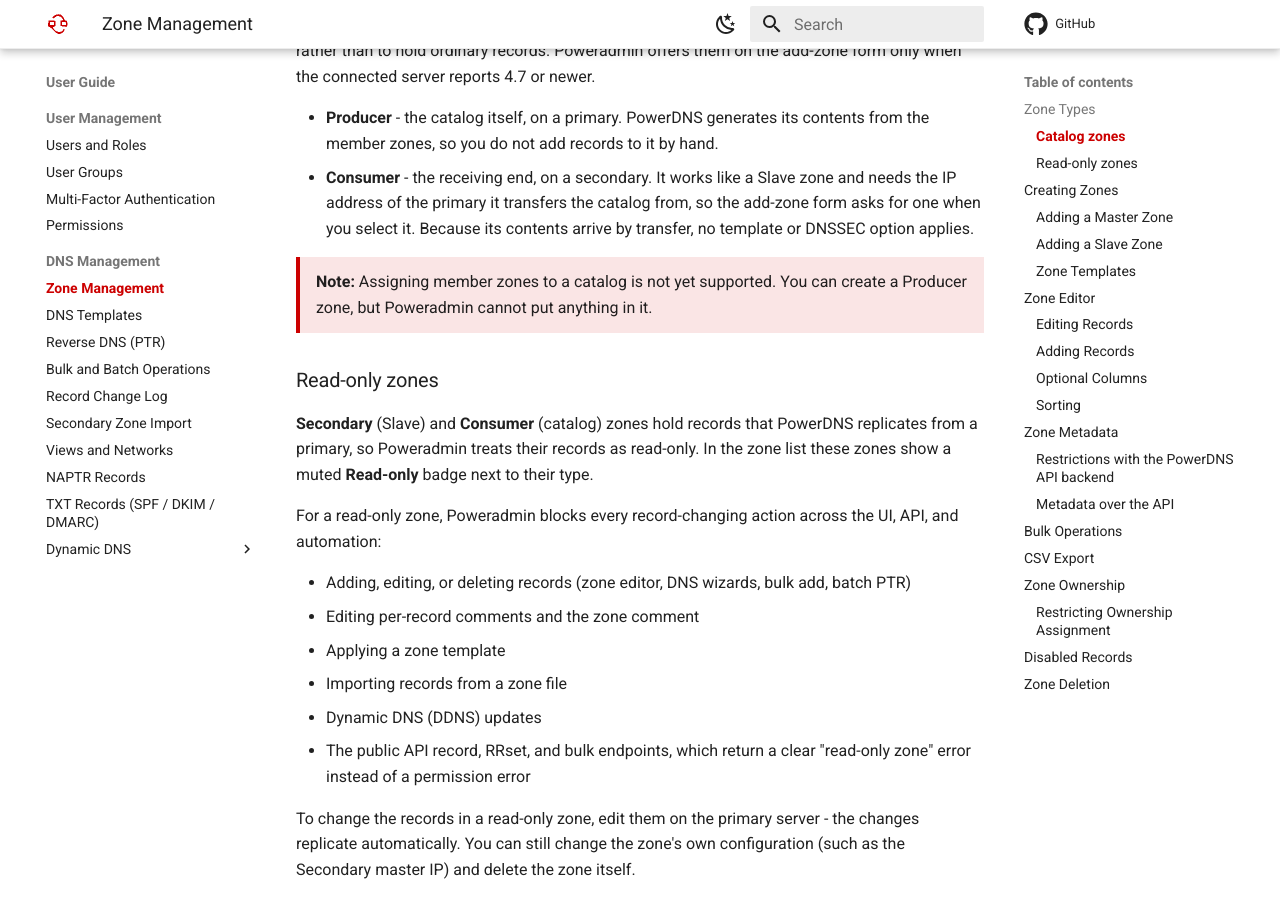
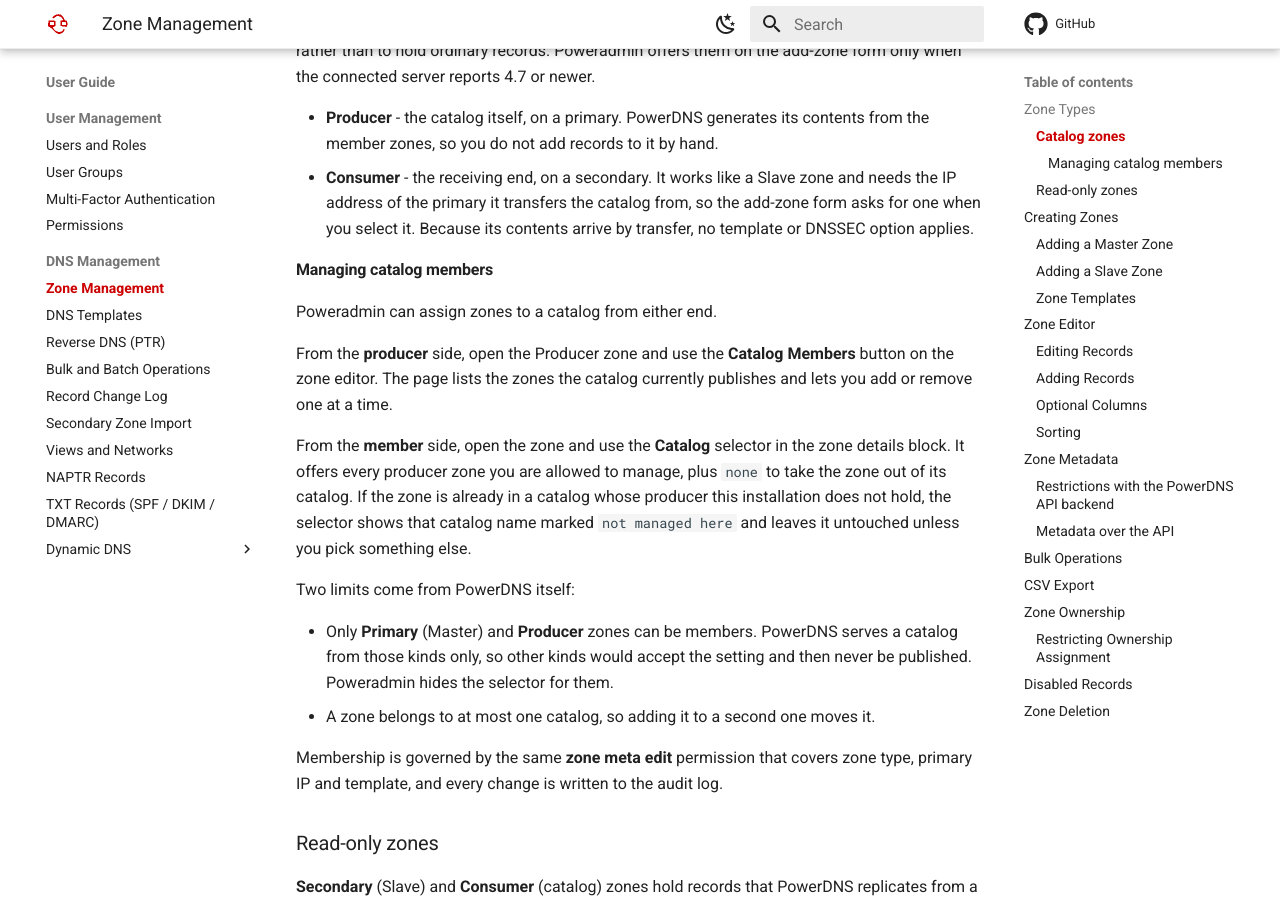
Before and after one commit to poweradmin/poweradmin-docs, an MkDocs documentation site: the page built from docs/user-guide/zones.md, in a window 1280 px wide and 900 px high, scrolled down 1131 px. Built offline with MkDocs 1.6.1 and Material for MkDocs 9.7.7, drawn with Linux system fonts in a browser that asks for light colours; comment, search, counter and statistics services are not loaded.

Commit message:
docs(zones,wizards): document catalog membership management and correct the CAA ";" label

```diff
--- a/docs/user-guide/zones.md
+++ b/docs/user-guide/zones.md
@@ -21,7 +21,29 @@
 - **Producer** - the catalog itself, on a primary. PowerDNS generates its contents from the member zones, so you do not add records to it by hand.
 - **Consumer** - the receiving end, on a secondary. It works like a Slave zone and needs the IP address of the primary it transfers the catalog from, so the add-zone form asks for one when you select it. Because its contents arrive by transfer, no template or DNSSEC option applies.
 
-> **Note:** Assigning member zones to a catalog is not yet supported. You can create a Producer zone, but Poweradmin cannot put anything in it.
+#### Managing catalog members
+
+Poweradmin can assign zones to a catalog from either end.
+
+From the **producer** side, open the Producer zone and use the **Catalog Members** button on the zone
+editor. The page lists the zones the catalog currently publishes and lets you add or remove one at a
+time.
+
+From the **member** side, open the zone and use the **Catalog** selector in the zone details block.
+It offers every producer zone you are allowed to manage, plus `none` to take the zone out of its
+catalog. If the zone is already in a catalog whose producer this installation does not hold, the
+selector shows that catalog name marked `not managed here` and leaves it untouched unless you pick
+something else.
+
+Two limits come from PowerDNS itself:
+
+- Only **Primary** (Master) and **Producer** zones can be members. PowerDNS serves a catalog from
+  those kinds only, so other kinds would accept the setting and then never be published. Poweradmin
+  hides the selector for them.
+- A zone belongs to at most one catalog, so adding it to a second one moves it.
+
+Membership is governed by the same **zone meta edit** permission that covers zone type, primary IP
+and template, and every change is written to the audit log.
 
 ### Read-only zones
 
```
Also changed, not shown: docs/configuration/dns-wizards.md (+2 -2 lines), docs/user-guide/permissions.md (+1 -1 lines), docs/whats-new/v4.5.0.md (+2 -1 lines).
